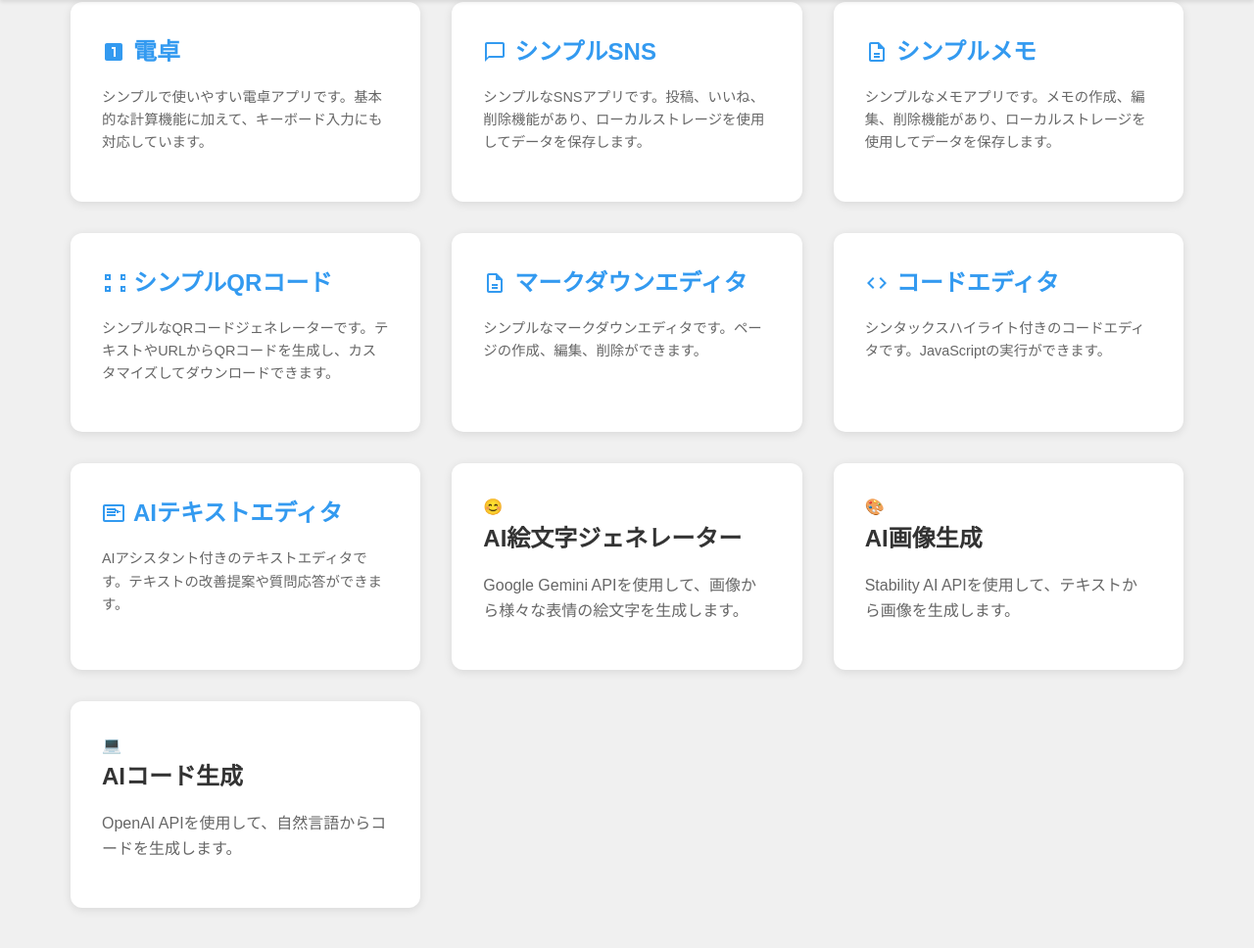
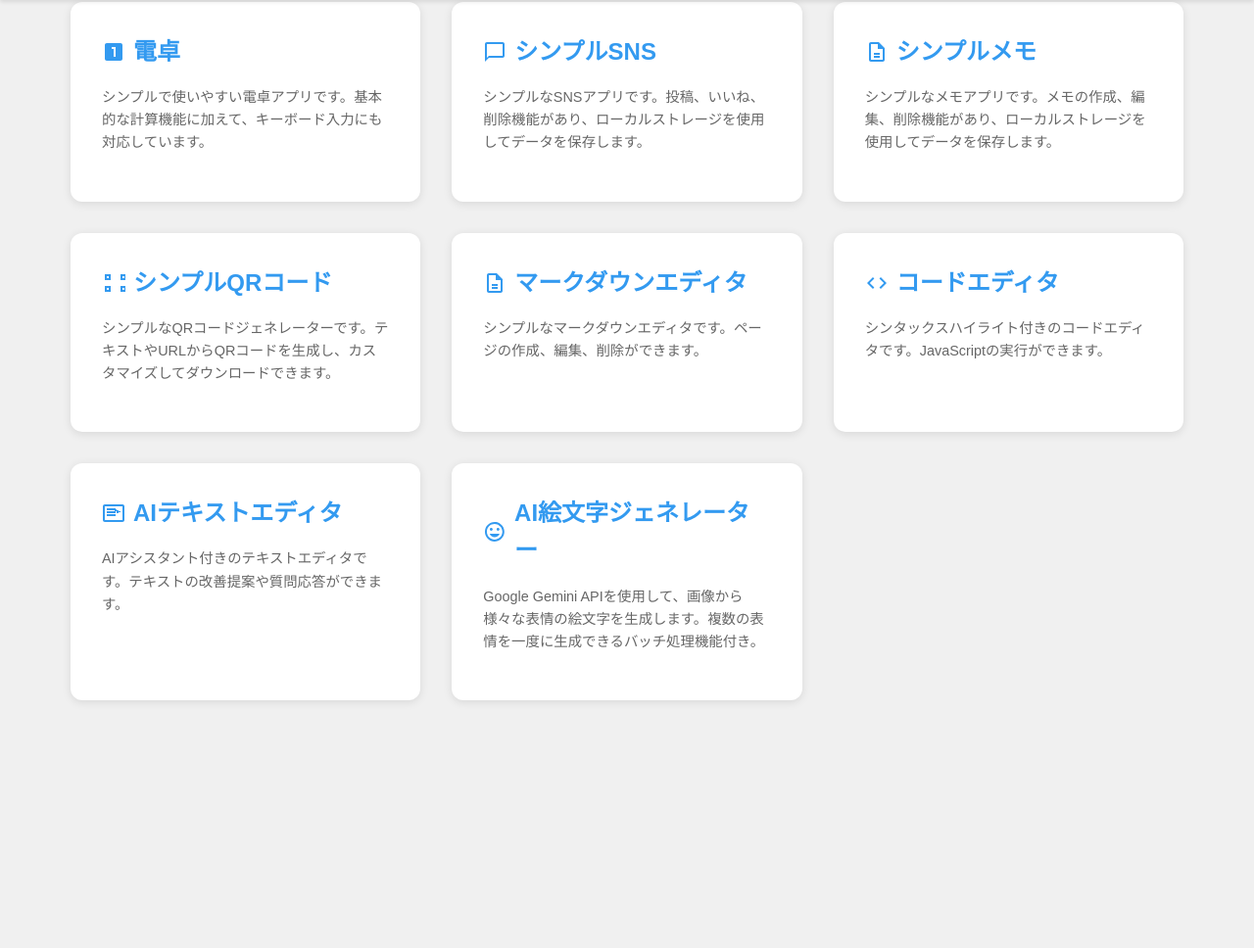
Before and after one commit to Nekodigi/AI-Generated-Solutions, a plain HTML site: page index.html in a window 1280 px wide. Shown: the part 70-1038 px from the top of the page at 98% size. After the commit the page ends 857 px from the top, so only its background shows below. Drawn offline with Linux system fonts and the light colour scheme; files that its build step writes are made by us from their sources.

Commit message:
added emoji generation

```diff
--- a/index.html
+++ b/index.html
@@ -222,24 +222,24 @@
         </a>
 
         <a href="ai-emoji-generator/index.html" class="app-card">
-          <div class="app-icon">😊</div>
-          <h2>AI絵文字ジェネレーター</h2>
-          <p>
+          <h2 class="app-title">
+            <svg
+              xmlns="http://www.w3.org/2000/svg"
+              width="24"
+              height="24"
+              viewBox="0 0 24 24"
+              fill="currentColor"
+            >
+              <path
+                d="M11.99 2C6.47 2 2 6.48 2 12s4.47 10 9.99 10C17.52 22 22 17.52 22 12S17.52 2 11.99 2zM12 20c-4.42 0-8-3.58-8-8s3.58-8 8-8 8 3.58 8 8-3.58 8-8 8zm3.5-9c.83 0 1.5-.67 1.5-1.5S16.33 8 15.5 8 14 8.67 14 9.5s.67 1.5 1.5 1.5zm-7 0c.83 0 1.5-.67 1.5-1.5S9.33 8 8.5 8 7 8.67 7 9.5 7.67 11 8.5 11zm3.5 6.5c2.33 0 4.31-1.46 5.11-3.5H6.89c.8 2.04 2.78 3.5 5.11 3.5z"
+              />
+            </svg>
+            AI絵文字ジェネレーター
+          </h2>
+          <p class="app-description">
             Google Gemini
-            APIを使用して、画像から様々な表情の絵文字を生成します。
+            APIを使用して、画像から様々な表情の絵文字を生成します。複数の表情を一度に生成できるバッチ処理機能付き。
           </p>
-        </a>
-
-        <a href="ai-image-generator/index.html" class="app-card">
-          <div class="app-icon">🎨</div>
-          <h2>AI画像生成</h2>
-          <p>Stability AI APIを使用して、テキストから画像を生成します。</p>
-        </a>
-
-        <a href="ai-code-generator/index.html" class="app-card">
-          <div class="app-icon">💻</div>
-          <h2>AIコード生成</h2>
-          <p>OpenAI APIを使用して、自然言語からコードを生成します。</p>
         </a>
       </div>
     </div>
```
